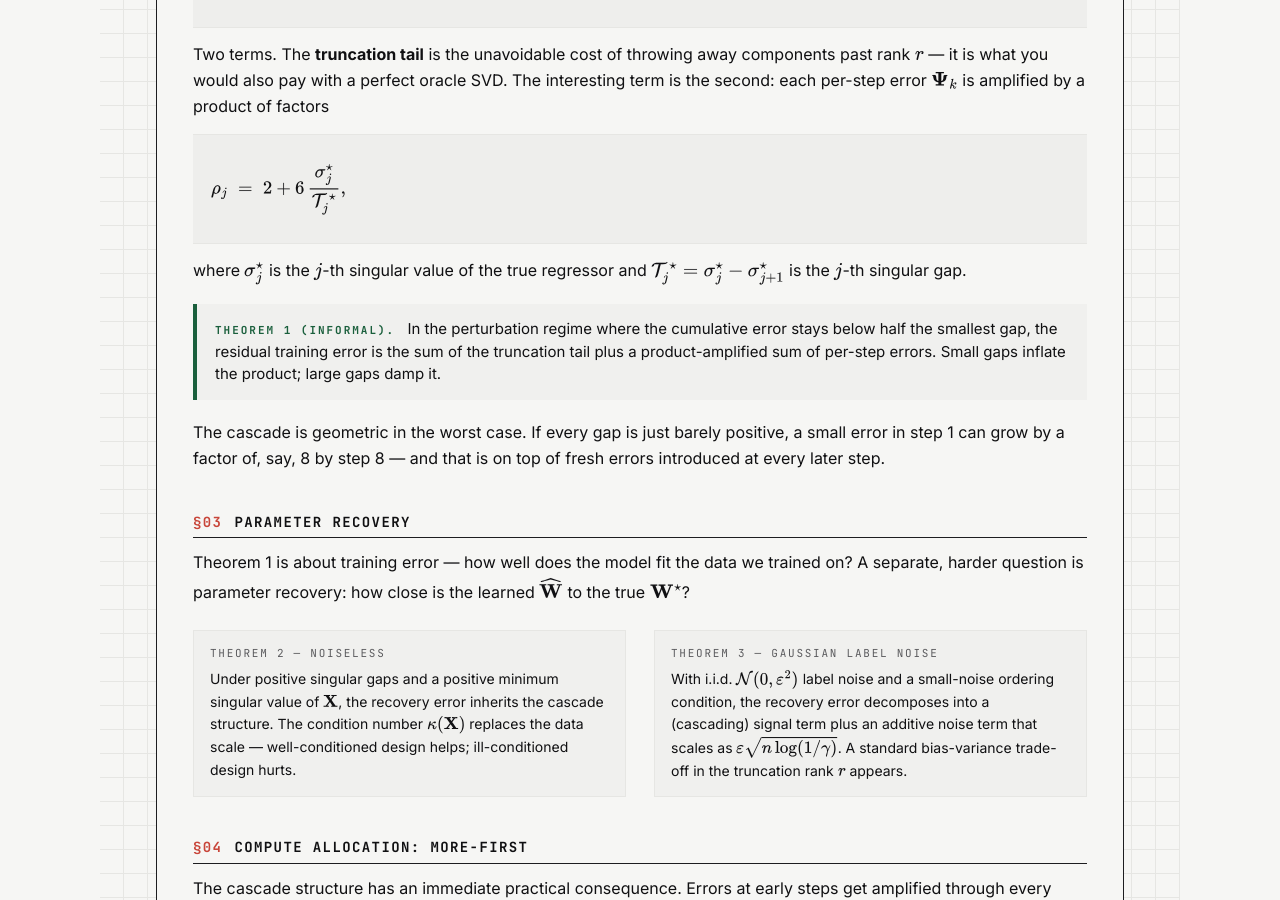
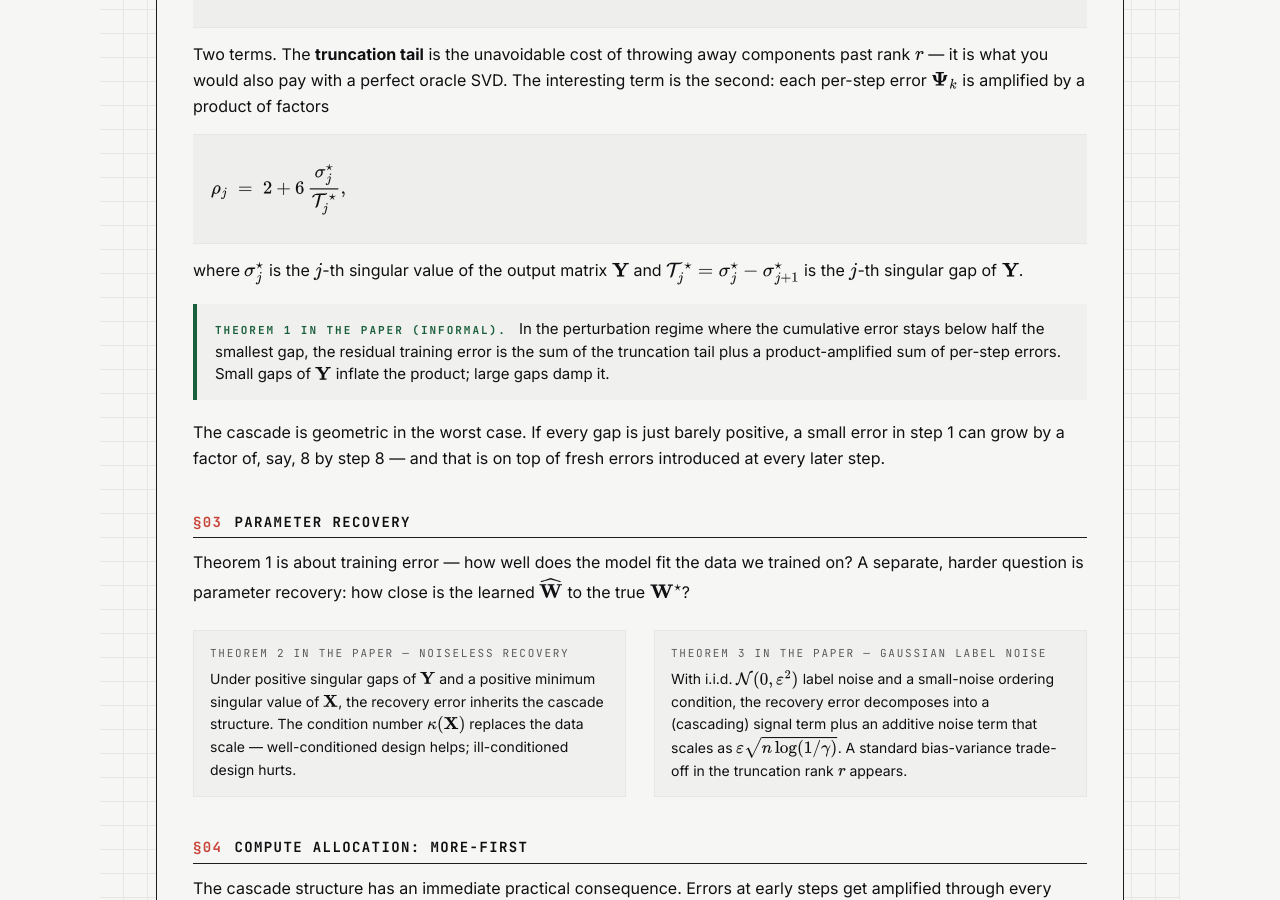
Before and after one commit to akyrillidis/aiowls, a Jekyll site: the page one_rank_at_a_time.html, which Jekyll copies as it is, in a window 1280 px wide and 900 px high, scrolled down 1478 px. Built offline with Jekyll 4.4.1, drawn with Linux system fonts in a browser that asks for light colours; some of the changed text lies outside the part shown.

Commit message:
One Rank at a Time blog: paper-faithful tweaks + code link
- Use "output matrix Y" instead of "true regressor" (reviewer comment;
  the theorems are about singular values of Y).
- Label theorem callouts as "Theorem 1/2/3 in the paper" to align with
  the published numbering.
- Replace the "Code · coming soon" placeholder with the GitHub link
  https://github.com/MahiAV/ORAT.

Co-Authored-By: Claude Opus 4.7 (1M context) <noreply@anthropic.com>

```diff
--- a/one_rank_at_a_time.html
+++ b/one_rank_at_a_time.html
@@ -256,11 +256,11 @@ $$\Big\| \mathbf{Y} - \sum_{k=1}^{r} \mathbf{b}_k \mathbf{a}_k^\top \mathbf{X} \
 $$\rho_j \;=\; 2 + 6\,\frac{\sigma_j^\star}{\mathcal{T}_j^\star},$$
 </div>
 
-<p>where $\sigma_j^\star$ is the $j$-th singular value of the true regressor and $\mathcal{T}_j^\star = \sigma_j^\star - \sigma_{j+1}^\star$ is the $j$-th singular gap.</p>
+<p>where $\sigma_j^\star$ is the $j$-th singular value of the output matrix $\mathbf{Y}$ and $\mathcal{T}_j^\star = \sigma_j^\star - \sigma_{j+1}^\star$ is the $j$-th singular gap of $\mathbf{Y}$.</p>
 
 <div class="callout thm">
-  <span class="label">Theorem 1 (informal).</span>
-  In the perturbation regime where the cumulative error stays below half the smallest gap, the residual training error is the sum of the truncation tail plus a product-amplified sum of per-step errors. Small gaps inflate the product; large gaps damp it.
+  <span class="label">Theorem 1 in the paper (informal).</span>
+  In the perturbation regime where the cumulative error stays below half the smallest gap, the residual training error is the sum of the truncation tail plus a product-amplified sum of per-step errors. Small gaps of $\mathbf{Y}$ inflate the product; large gaps damp it.
 </div>
 
 <p>The cascade is geometric in the worst case. If every gap is just barely positive, a small error in step 1 can grow by a factor of, say, 8 by step 8 — and that is on top of fresh errors introduced at every later step.</p>
@@ -272,11 +272,11 @@ $$\rho_j \;=\; 2 + 6\,\frac{\sigma_j^\star}{\mathcal{T}_j^\star},$$
 
 <div class="grid2">
   <div class="figpanel">
-    <div class="figlabel">Theorem 2 — noiseless</div>
-    <p style="font-size:14px; margin:0;">Under positive singular gaps and a positive minimum singular value of $\mathbf{X}$, the recovery error inherits the cascade structure. The condition number $\kappa(\mathbf{X})$ replaces the data scale — well-conditioned design helps; ill-conditioned design hurts.</p>
+    <div class="figlabel">Theorem 2 in the paper — noiseless recovery</div>
+    <p style="font-size:14px; margin:0;">Under positive singular gaps of $\mathbf{Y}$ and a positive minimum singular value of $\mathbf{X}$, the recovery error inherits the cascade structure. The condition number $\kappa(\mathbf{X})$ replaces the data scale — well-conditioned design helps; ill-conditioned design hurts.</p>
   </div>
   <div class="figpanel">
-    <div class="figlabel">Theorem 3 — Gaussian label noise</div>
+    <div class="figlabel">Theorem 3 in the paper — Gaussian label noise</div>
     <p style="font-size:14px; margin:0;">With i.i.d. $\mathcal{N}(0,\varepsilon^2)$ label noise and a small-noise ordering condition, the recovery error decomposes into a (cascading) signal term plus an additive noise term that scales as $\varepsilon \sqrt{n \log(1/\gamma)}$. A standard bias-variance trade-off in the truncation rank $r$ appears.</p>
   </div>
 </div>
```
Also changed, not shown: other parts of one_rank_at_a_time.html (+1 -1 lines).
